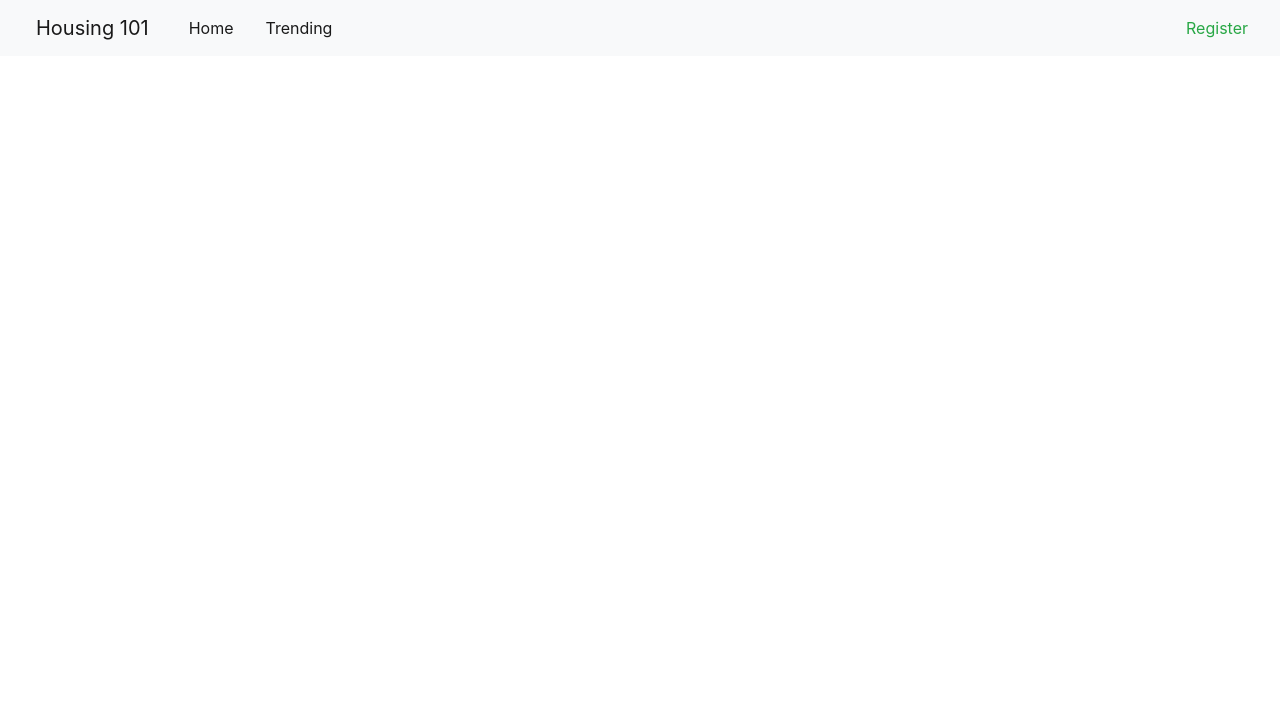
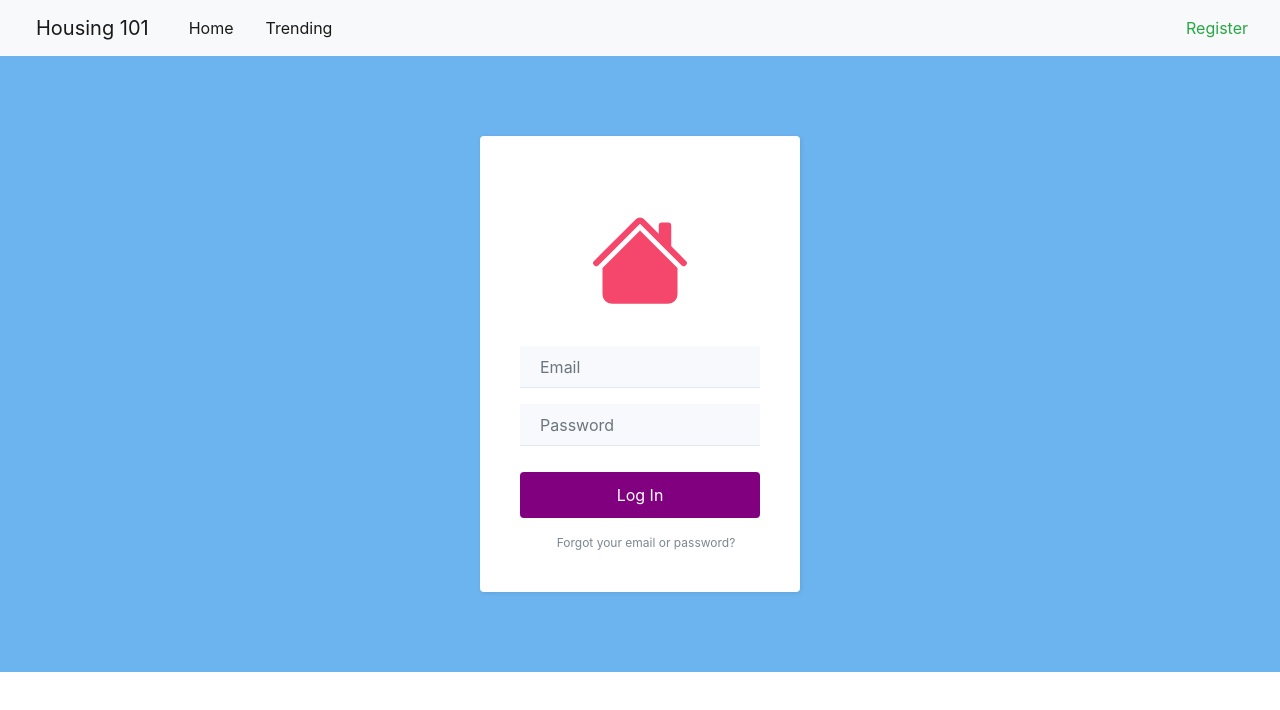
Before and after one commit to erinliu805/cs326-final-lambda, a website: page src/static/login.html in a window 1280 px wide. Drawn offline with nearby package versions, Linux system fonts and the light colour scheme.

Commit message:
adding log in

```diff
--- a/src/static/login.html
+++ b/src/static/login.html
@@ -36,5 +36,16 @@
 			<a class="nav-item nav-link btn-outline-success" href="#">Register</a>
 		</div>
 	  </nav>
+	  <div class="login">
+        <form method="post">
+            <h2 class="sr-only">Login Form</h2>
+            <div class="icon"><svg class="bi bi-house-fill" width="1em" height="1em" viewBox="0 0 16 16" fill="currentColor" xmlns="http://www.w3.org/2000/svg">
+                <path fill-rule="evenodd" d="M8 3.293l6 6V13.5a1.5 1.5 0 01-1.5 1.5h-9A1.5 1.5 0 012 13.5V9.293l6-6zm5-.793V6l-2-2V2.5a.5.5 0 01.5-.5h1a.5.5 0 01.5.5z" clip-rule="evenodd"/>
+                <path fill-rule="evenodd" d="M7.293 1.5a1 1 0 011.414 0l6.647 6.646a.5.5 0 01-.708.708L8 2.207 1.354 8.854a.5.5 0 11-.708-.708L7.293 1.5z" clip-rule="evenodd"/>
+              </svg></div>
+            <div class="form-group"><input class="form-control" type="email" name="email" placeholder="Email"></div>
+            <div class="form-group"><input class="form-control" type="password" name="password" placeholder="Password"></div>
+            <div class="form-group"><button class="btn btn-primary btn-block" type="submit">Log In</button></div><a class="forgot" href="#">Forgot your email or password?</a></form>
+    </div>
 </body>
 </html>
--- a/src/static/main.css
+++ b/src/static/main.css
@@ -1,3 +1,59 @@
 a {
     margin-left: 1em;
 }
+
+.login {
+    background: #6cb4f0;
+    padding: 80px 0;
+  }
+
+  .login form {
+    max-width: 320px;
+    width: 90%;
+    margin: 0 auto;
+    background-color: #ffffff;
+    padding: 40px;
+    border-radius: 4px;
+    color: #505e6c;
+    box-shadow: 1px 1px 5px rgba(0,0,0,0.1);
+  }
+
+  .login .icon {
+    text-align: center;
+    padding: 0 0 20px;
+    font-size: 100px;
+    color: rgb(244,71,107);
+  }
+
+  .login form .form-control {
+    background: #f7f9fc;
+    border: none;
+    border-bottom: 1px solid #dfe7f1;
+    border-radius: 0;
+    box-shadow: none;
+    outline: none;
+    color: inherit;
+    text-indent: 8px;
+    height: 42px;
+  }
+
+  /* log in button color */
+  .login form .btn-primary {
+    background: purple;
+    border: none;
+    border-radius: 4px;
+    padding: 11px;
+    box-shadow: none;
+    margin-top: 26px;
+    text-shadow: none;
+    outline: none !important;
+  }
+
+  .login form .forgot {
+    display: block;
+    text-align: center;
+    font-size: 12px;
+    color: #6f7a85;
+    opacity: 0.9;
+    text-decoration: none;
+  }
```
Also changed, not shown: 1 other file.
